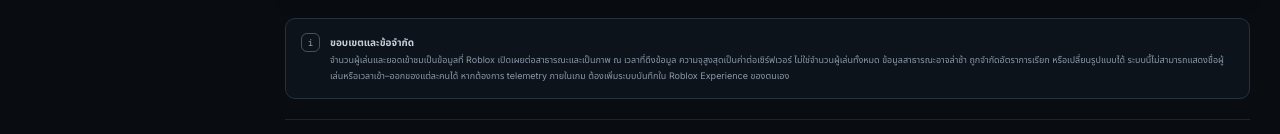
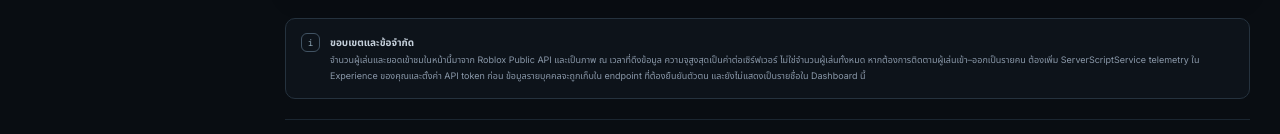
Before and after one commit to kittoforwork-hub/roblox-game-monitor, a plain HTML site: page public/index.html in a window 1280 px wide. Shown: the part 956-1090 px from the top of the page. Drawn offline with Linux system fonts and the light colour scheme; no server answers.

Commit message:
Add files via upload

```diff
--- a/public/index.html
+++ b/public/index.html
@@ -124,14 +124,14 @@
           </div>
 
           <div class="lower-grid">
-            <section class="panel info-panel" id="game-metadata"><div class="panel-heading"><div><span class="overline">GAME METADATA</span><h3>รายละเอียดเกม</h3></div><span class="tiny-tag">PUBLIC API</span></div><dl class="detail-list"><div><dt>Place ID</dt><dd id="detailPlaceId">—</dd></div><div><dt>Universe ID</dt><dd id="universeId">—</dd></div><div><dt>Creator ID</dt><dd id="creatorId">—</dd></div><div><dt>สถานะการเข้าถึง</dt><dd id="gameStatus">—</dd></div><div><dt>อัปเดตข้อมูลสำเร็จ</dt><dd id="updatedAt">—</dd></div></dl><div class="metadata-foot"><span class="metadata-lock">i</span><span>ระบบนี้ไม่เข้าถึงรายชื่อผู้เล่นหรือข้อมูลส่วนตัวในเซิร์ฟเวอร์</span></div></section>
+            <section class="panel info-panel" id="game-metadata"><div class="panel-heading"><div><span class="overline">GAME METADATA</span><h3>รายละเอียดเกม</h3></div><span class="tiny-tag">PUBLIC API</span></div><dl class="detail-list"><div><dt>Place ID</dt><dd id="detailPlaceId">—</dd></div><div><dt>Universe ID</dt><dd id="universeId">—</dd></div><div><dt>Creator ID</dt><dd id="creatorId">—</dd></div><div><dt>สถานะการเข้าถึง</dt><dd id="gameStatus">—</dd></div><div><dt>อัปเดตข้อมูลสำเร็จ</dt><dd id="updatedAt">—</dd></div></dl><div class="metadata-foot"><span class="metadata-lock">i</span><span>Dashboard นี้ไม่แสดงรายชื่อผู้เล่นหรือข้อมูลส่วนบุคคลในเซิร์ฟเวอร์</span></div></section>
             <section class="panel activity-panel" id="recent-activity"><div class="panel-heading"><div><span class="overline">RECENT ACTIVITY</span><h3>ประวัติการตรวจสอบ</h3></div><span class="activity-tag"><i class="pulse-dot"></i> LOCAL / D1</span></div><div id="recentChecks" class="recent-checks"><div class="activity-empty"><span class="activity-empty-icon"><svg viewBox="0 0 24 24"><circle cx="12" cy="12" r="9"/><path d="M12 7v5l3 2"/></svg></span><strong>ยังไม่มีประวัติ</strong><p>รายการตรวจสอบจะแสดงหลังจากดึงข้อมูลสำเร็จ</p></div></div><div class="local-note" id="historyRetentionNote">ประวัติในเบราว์เซอร์เป็นข้อมูลเฉพาะอุปกรณ์นี้</div></section>
           </div>
         </section>
 
         <section class="panel alert-panel" aria-label="เหตุการณ์ล่าสุด"><div class="panel-heading"><div><span class="overline">EVENTS & ALERTS</span><h3>เหตุการณ์ล่าสุด</h3><p class="panel-subtitle">แจ้งเตือนเมื่อข้อมูลข้ามเกณฑ์หรือมีปัญหาการตรวจสอบ</p></div><button id="clearEvents" class="text-button" type="button">ล้างเหตุการณ์</button></div><div id="alertLog" class="alert-log"><div class="alert-empty">ยังไม่มีเหตุการณ์ใหม่</div></div></section>
 
-        <section class="notice" id="system-notes"><span class="notice-icon">i</span><p><b>ขอบเขตและข้อจำกัด</b><br>จำนวนผู้เล่นและยอดเข้าชมเป็นข้อมูลที่ Roblox เปิดเผยต่อสาธารณะและเป็นภาพ ณ เวลาที่ดึงข้อมูล ความจุสูงสุดเป็นค่าต่อเซิร์ฟเวอร์ ไม่ใช่จำนวนผู้เล่นทั้งหมด ข้อมูลสาธารณะอาจล่าช้า ถูกจำกัดอัตราการเรียก หรือเปลี่ยนรูปแบบได้ ระบบนี้ไม่สามารถแสดงชื่อผู้เล่นหรือเวลาเข้า–ออกของแต่ละคนได้ หากต้องการ telemetry ภายในเกม ต้องเพิ่มระบบบันทึกใน Roblox Experience ของตนเอง</p></section>
+        <section class="notice" id="system-notes"><span class="notice-icon">i</span><p><b>ขอบเขตและข้อจำกัด</b><br>จำนวนผู้เล่นและยอดเข้าชมในหน้านี้มาจาก Roblox Public API และเป็นภาพ ณ เวลาที่ดึงข้อมูล ความจุสูงสุดเป็นค่าต่อเซิร์ฟเวอร์ ไม่ใช่จำนวนผู้เล่นทั้งหมด หากต้องการติดตามผู้เล่นเข้า–ออกเป็นรายคน ต้องเพิ่ม ServerScriptService telemetry ใน Experience ของคุณและตั้งค่า API token ก่อน ข้อมูลรายบุคคลจะถูกเก็บใน endpoint ที่ต้องยืนยันตัวตน และยังไม่แสดงเป็นรายชื่อใน Dashboard นี้</p></section>
         <footer class="page-footer"><span class="footer-brand"><span class="footer-mark">R</span> ROBLOX GAME MONITOR</span><span class="footer-right"><i class="footer-dot"></i> PUBLIC DATA MONITOR <b>·</b> <span id="footerStorageMode">SESSION INITIALIZING</span></span></footer>
       </main>
     </div>
```
